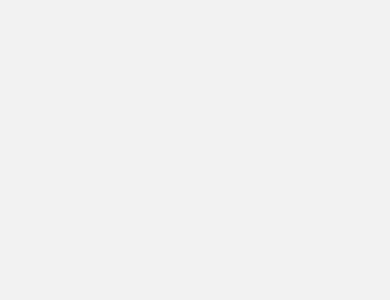
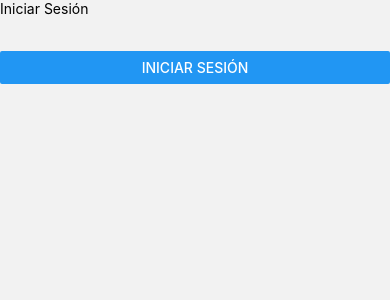
Before and after one commit to XRandolphX/RecetasExpress, a React Native app: screen /Map in a window 390 px wide. Before the commit this address had no page. Shown: the top 300 px of the page. Built offline with nearby package versions, Linux system fonts and the light colour scheme.

Commit message:
feat: enhance LoginScreen with login functionality and input handling

```diff
--- a/src/screens/LoginScreen/LoginScreen.tsx
+++ b/src/screens/LoginScreen/LoginScreen.tsx
@@ -3,6 +3,24 @@ import { View, Text, TextInput, Button, Alert, StyleSheet } from "react-native";
 import { useAuth } from "../../context/AuthContext";
 
 export default function LoginScreen() {
-  const login = useAuth();
-  return("");
+  const { login } = useAuth();
+
+  const [email, setEmail] = useState("");
+  const [password, setPassword] = useState("");
+
+  const handleLogin = () => {
+    if (email === "test@demo.com" && password === "123456") {
+      login();
+    } else {
+      Alert.alert("Error", "Usuario o contraseña incorrectos");
+    }
+  };
+  return (
+    <View>
+      <Text>Iniciar Sesión</Text>
+      <TextInput />
+      <TextInput />
+      <Button title="Iniciar Sesión" onPress={handleLogin} />
+    </View>
+  );
 }
```
